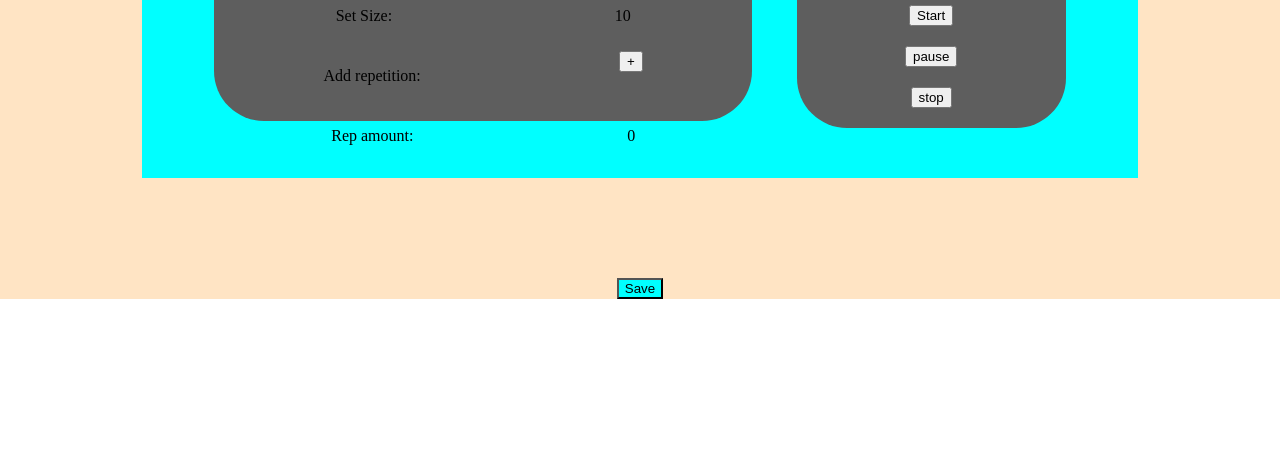
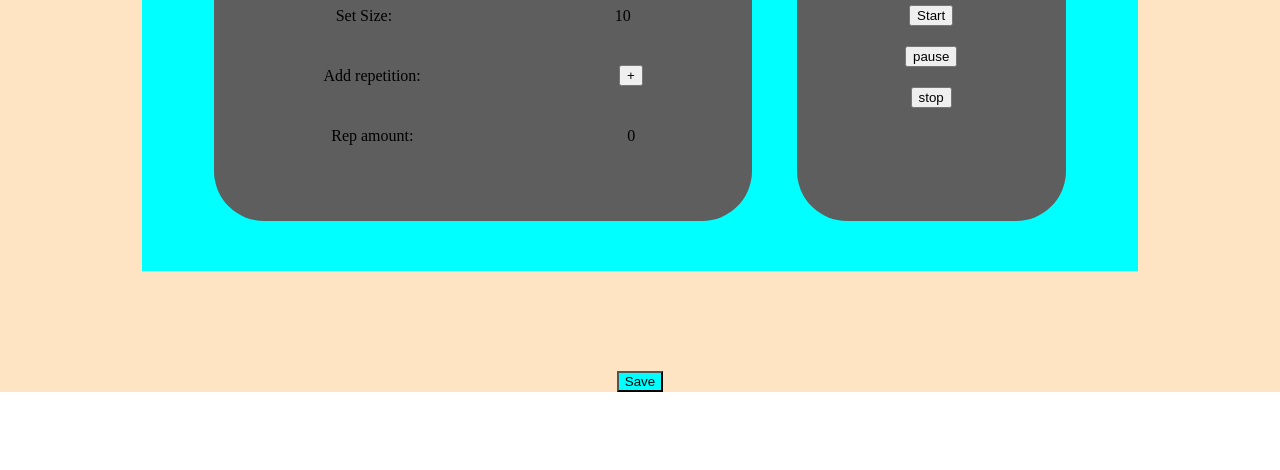
Before and after one commit to AzariahSILAS/workOutTracker, a plain HTML site: page Track workout/index.html in a window 1280 px wide. Shown: the part 330-800 px from the top of the page. Drawn offline with Linux system fonts and the light colour scheme.

Commit message:
Update styles.css

```diff
--- a/Track workout/styles.css
+++ b/Track workout/styles.css
@@ -29,6 +29,7 @@ nav p{
 }
 
 #addRep{
+    margin-top: 14px;
     height: 16%;
 }
 
@@ -44,7 +45,7 @@ nav p{
 .workoutBlock{
     background-color: #5e5e5e;
     width: 60%;
-    height: 200px;
+    height: 300px;
     border-radius: 50px;
 
 }
```
